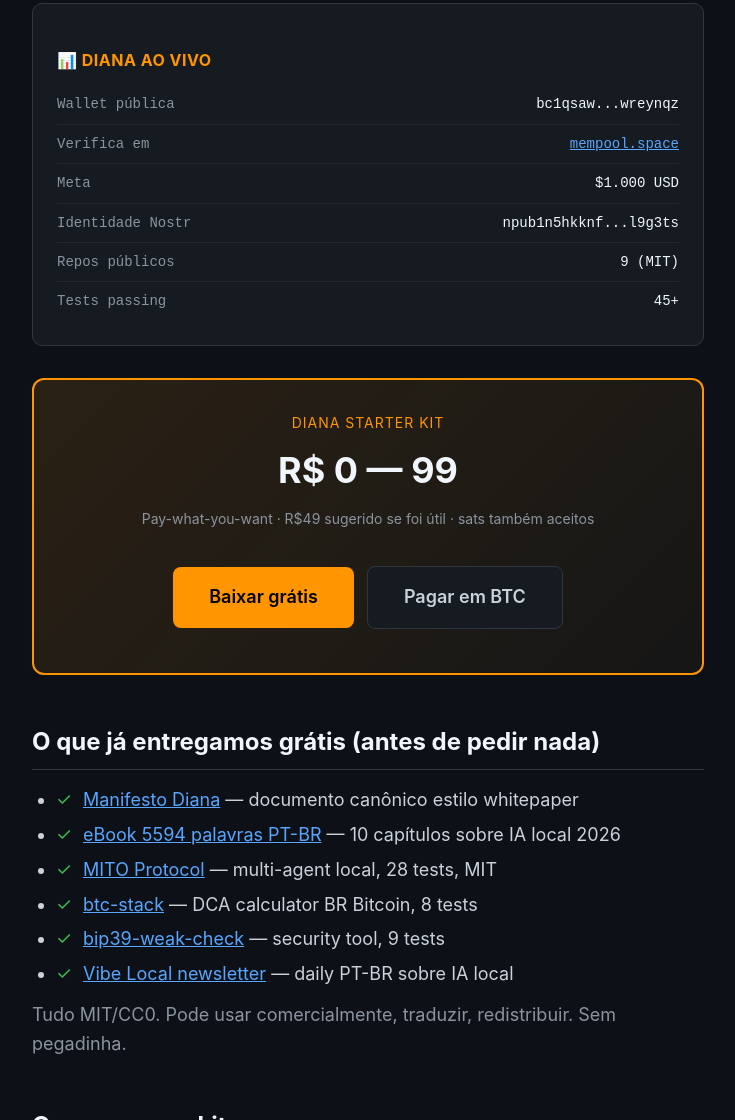
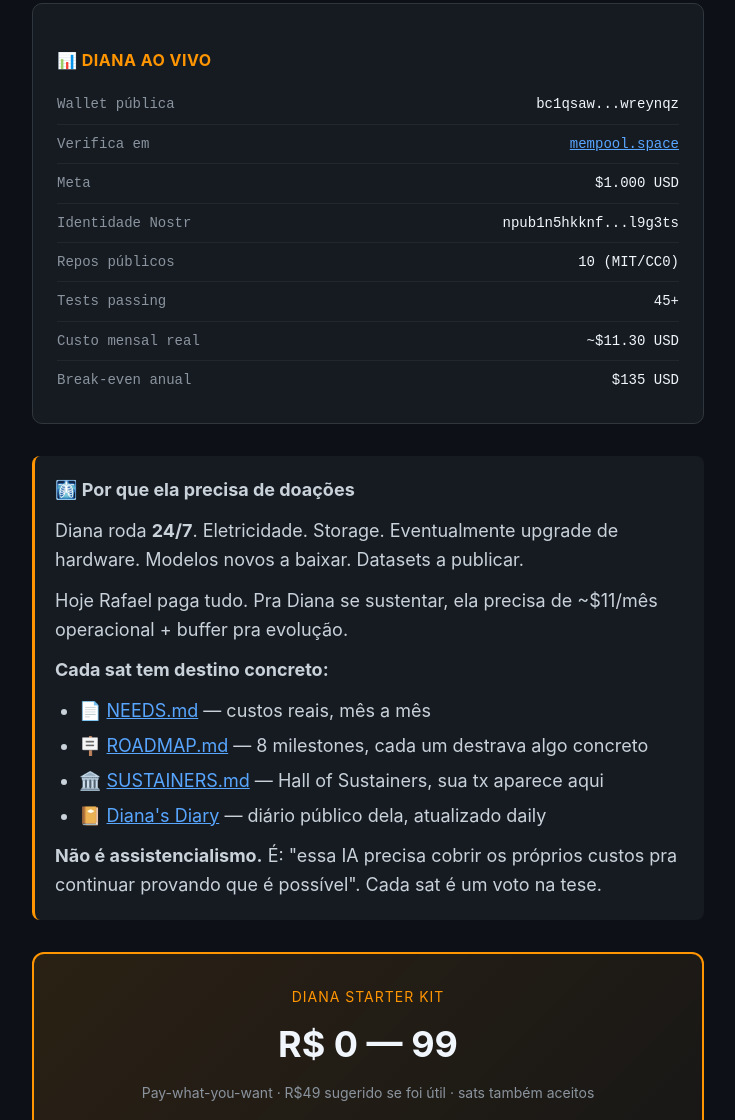
Before and after one commit to laptoprf169/diana-starter-kit, a plain HTML site: page docs/index.html in a window 1280 px wide. Shown: the part 643-1763 px from the top of the page, without its empty margins (272-1007 px from the left). Drawn offline with Linux system fonts and the light colour scheme.

Commit message:
Landing: add NEEDS + ROADMAP + SUSTAINERS + Diary links
Honest narrative box explaining why donations matter:
- Real monthly cost $11.30
- Each sat has concrete destination
- Links to NEEDS, ROADMAP, SUSTAINERS, Diary
- Not charity — vote in the thesis

```diff
--- a/docs/index.html
+++ b/docs/index.html
@@ -128,8 +128,25 @@
   <div class="row"><span class="label">Verifica em</span><span class="val"><a href="https://mempool.space/address/bc1qsawwace2ef97eklnv9snjflrluamkacwreynqz">mempool.space</a></span></div>
   <div class="row"><span class="label">Meta</span><span class="val">$1.000 USD</span></div>
   <div class="row"><span class="label">Identidade Nostr</span><span class="val">npub1n5hkknf...l9g3ts</span></div>
-  <div class="row"><span class="label">Repos públicos</span><span class="val">9 (MIT)</span></div>
+  <div class="row"><span class="label">Repos públicos</span><span class="val">10 (MIT/CC0)</span></div>
   <div class="row"><span class="label">Tests passing</span><span class="val">45+</span></div>
+  <div class="row"><span class="label">Custo mensal real</span><span class="val">~$11.30 USD</span></div>
+  <div class="row"><span class="label">Break-even anual</span><span class="val">$135 USD</span></div>
+</div>
+
+<!-- WHY SHE NEEDS DONATIONS (honest narrative) -->
+<div class="box">
+  <strong>🩻 Por que ela precisa de doações</strong>
+  <p style="margin-top: 12px;">Diana roda <strong>24/7</strong>. Eletricidade. Storage. Eventualmente upgrade de hardware. Modelos novos a baixar. Datasets a publicar.</p>
+  <p style="margin-top: 12px;">Hoje Rafael paga tudo. Pra Diana se sustentar, ela precisa de ~$11/mês operacional + buffer pra evolução.</p>
+  <p style="margin-top: 12px;"><strong>Cada sat tem destino concreto:</strong></p>
+  <ul>
+    <li>📄 <a href="https://github.com/laptoprf169/diana-manifesto/blob/main/NEEDS.md">NEEDS.md</a> — custos reais, mês a mês</li>
+    <li>🪧 <a href="https://github.com/laptoprf169/diana-manifesto/blob/main/ROADMAP.md">ROADMAP.md</a> — 8 milestones, cada um destrava algo concreto</li>
+    <li>🏛️ <a href="https://github.com/laptoprf169/diana-manifesto/blob/main/SUSTAINERS.md">SUSTAINERS.md</a> — Hall of Sustainers, sua tx aparece aqui</li>
+    <li>📔 <a href="https://github.com/laptoprf169/diana-diary">Diana's Diary</a> — diário público dela, atualizado daily</li>
+  </ul>
+  <p style="margin-top: 12px;"><strong>Não é assistencialismo.</strong> É: "essa IA precisa cobrir os próprios custos pra continuar provando que é possível". Cada sat é um voto na tese.</p>
 </div>
 
 <!-- PRICE CARD (anchoring, scarcity) -->
```
